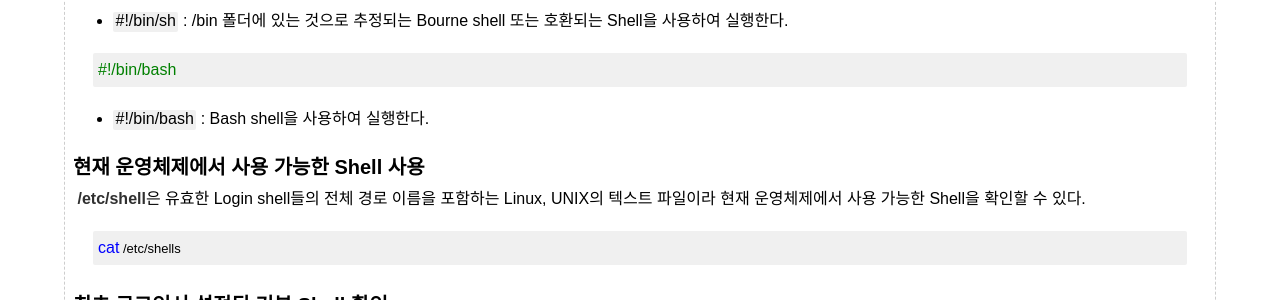
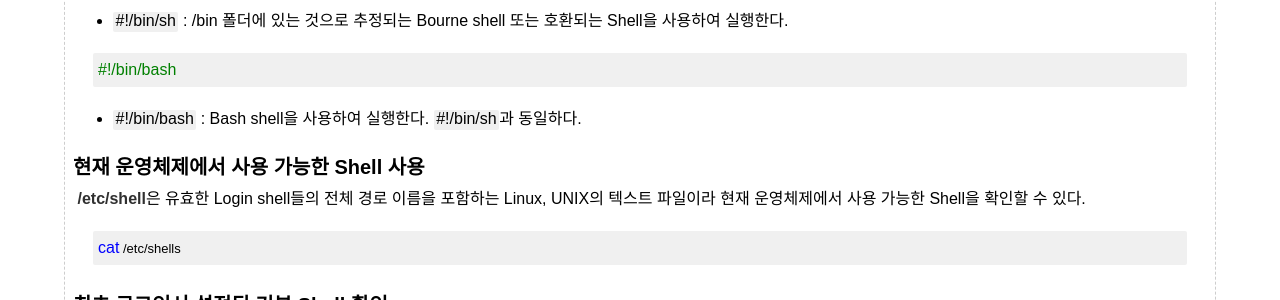
Before and after one commit to HgO-git/hgo-git.github.io, a Jekyll site: the page built from _posts/Shell/2020-05-24-14-32-shell-use-1.md, in a window 1280 px wide. Shown: the part 315-615 px from the top of the page. Built offline with Jekyll 4.4.1, drawn with Linux system fonts in a browser that asks for light colours; our own code applies the rules of GitHub Pages for plain Markdown files.

Commit message:
[fix/post] 2020-05-24-14-32-shell-use-1.md 내용 추가

```diff
--- a/_posts/Shell/2020-05-24-14-32-shell-use-1.md
+++ b/_posts/Shell/2020-05-24-14-32-shell-use-1.md
@@ -15,7 +16,7 @@ summary: "Shell의 사용 첫 번째"
 ~~~sh
 #!/bin/bash
 ~~~
-- `#!/bin/bash` : Bash shell을 사용하여 실행한다.
+- `#!/bin/bash` : Bash shell을 사용하여 실행한다. `#!/bin/sh`과 동일하다.
 
 ###### 현재 운영체제에서 사용 가능한 Shell 사용
 &nbsp;**/etc/shell**은 유효한 Login shell들의 전체 경로 이름을 포함하는 Linux, UNIX의 텍스트 파일이라 현재 운영체제에서 사용 가능한 Shell을 확인할 수 있다.
```
Also changed, not shown: other parts of _posts/Shell/2020-05-24-14-32-shell-use-1.md (+1 -0 lines).
